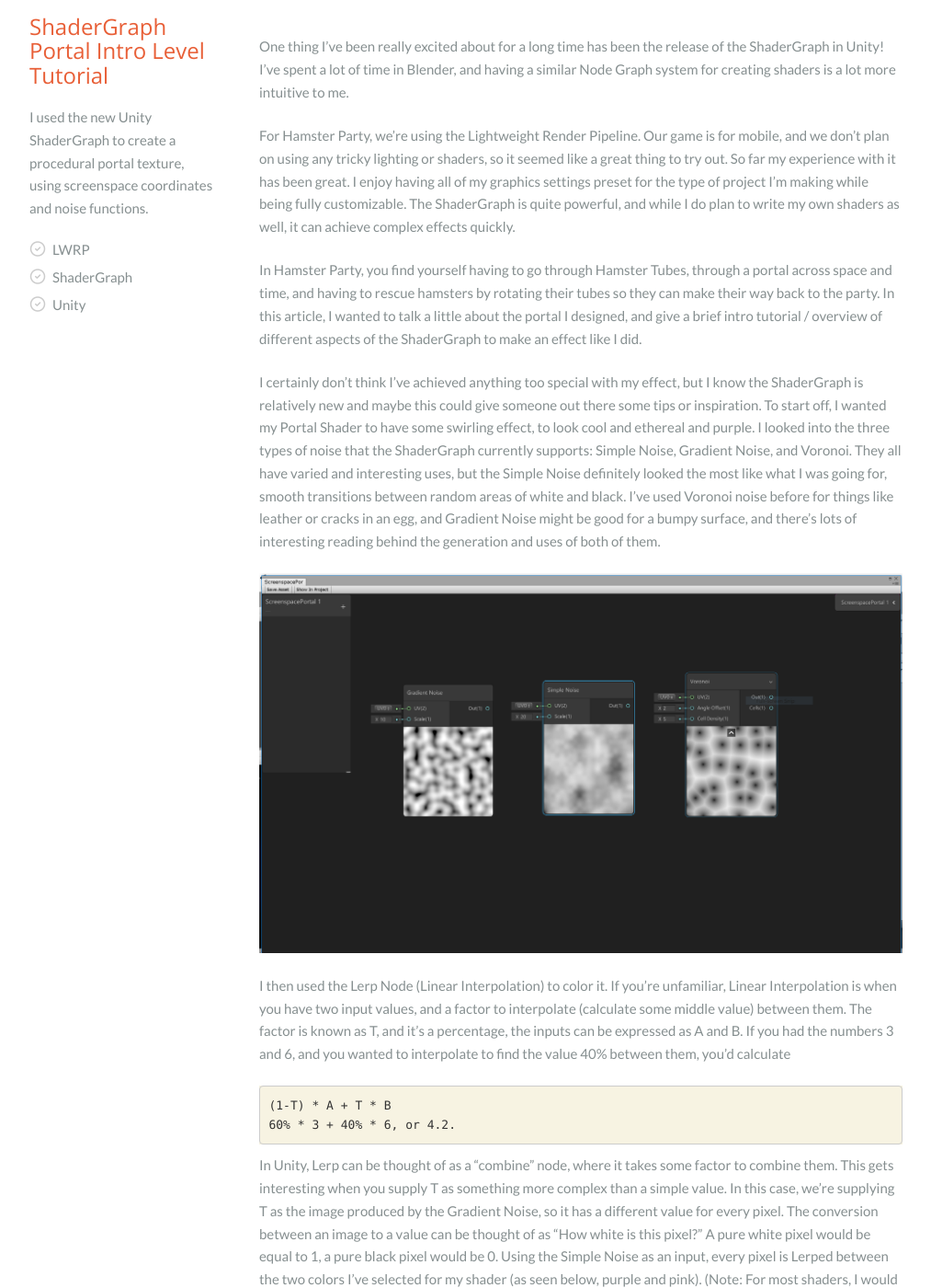
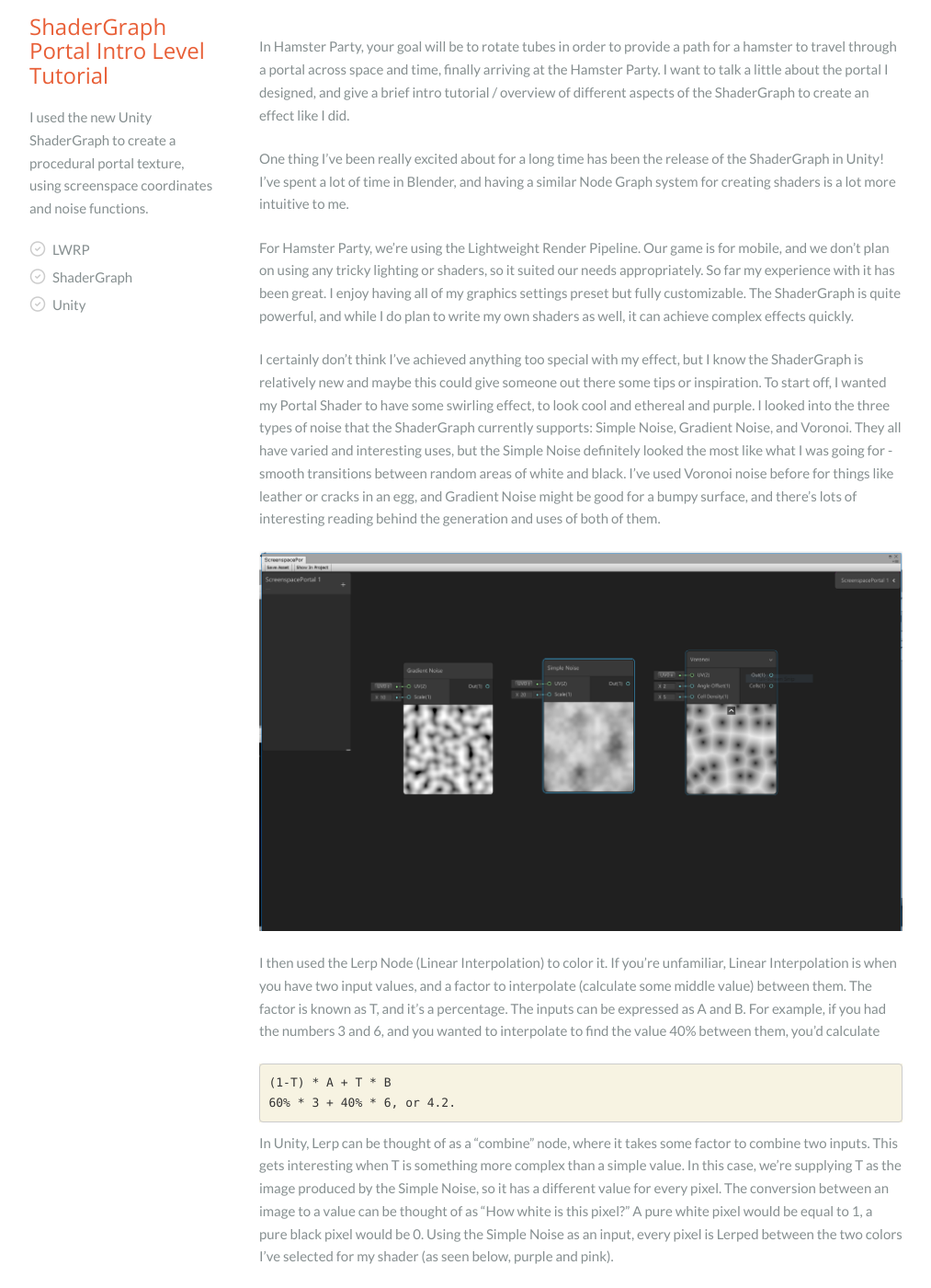
Before and after one commit to GriffinBrodman/WagDogGames.github.io, a Jekyll site: the page built from _posts/2018-07-15-portal_shader_graph.md, in a window 1280 px wide and 1400 px high, scrolled down 827 px. Shown: the whole window at 92% size, without its empty margins (133-1146 px from the left). Built offline with Jekyll 4.4.1, drawn with Linux system fonts in a browser that asks for light colours; some web fonts are replaced; some of the changed text lies outside the part shown.

Commit message:
corrine changes round 2 of old

````diff
--- a/_posts/2018-07-15-portal_shader_graph.md
+++ b/_posts/2018-07-15-portal_shader_graph.md
@@ -11,46 +11,48 @@
 authorname: Griffin Brodman
 ---
 
+In Hamster Party, your goal will be to rotate tubes in order to provide a path for a hamster to travel through a portal across space and time, finally arriving at the Hamster Party. I want to talk a little about the portal I designed, and give a brief intro tutorial / overview of different aspects of the ShaderGraph to create an effect like I did.
+
 One thing I've been really excited about for a long time has been the release of the ShaderGraph in Unity! I've spent a lot of time in Blender, and having a similar Node Graph system for creating shaders is a lot more intuitive to me.
 
-For Hamster Party, we're using the Lightweight Render Pipeline. Our game is for mobile, and we don't plan on using any tricky lighting or shaders, so it seemed like a great thing to try out. So far my experience with it has been great. I enjoy having all of my graphics settings preset for the type of project I'm making while being fully customizable. The ShaderGraph is quite powerful, and while I do plan to write my own shaders as well, it can achieve complex effects quickly.
+For Hamster Party, we're using the Lightweight Render Pipeline. Our game is for mobile, and we don't plan on using any tricky lighting or shaders, so it suited our needs appropriately. So far my experience with it has been great. I enjoy having all of my graphics settings preset but fully customizable. The ShaderGraph is quite powerful, and while I do plan to write my own shaders as well, it can achieve complex effects quickly.
 
-In Hamster Party, you find yourself having to go through Hamster Tubes, through a portal across space and time, and having to rescue hamsters by rotating their tubes so they can make their way back to the party. In this article, I wanted to talk a little about the portal I designed, and give a brief intro tutorial / overview of different aspects of the ShaderGraph to make an effect like I did.
-
-I certainly don't think I've achieved anything too special with my effect, but I know the ShaderGraph is relatively new and maybe this could give someone out there some tips or inspiration. To start off, I wanted my Portal Shader to have some swirling effect, to look cool and ethereal and purple. I looked into the three types of noise that the ShaderGraph currently supports: Simple Noise, Gradient Noise, and Voronoi. They all have varied and interesting uses, but the Simple Noise definitely looked the most like what I was going for, smooth transitions between random areas of white and black. I've used Voronoi noise before for things like leather or cracks in an egg, and Gradient Noise might be good for a bumpy surface, and there's lots of interesting reading behind the generation and uses of both of them.
+I certainly don't think I've achieved anything too special with my effect, but I know the ShaderGraph is relatively new and maybe this could give someone out there some tips or inspiration. To start off, I wanted my Portal Shader to have some swirling effect, to look cool and ethereal and purple. I looked into the three types of noise that the ShaderGraph currently supports: Simple Noise, Gradient Noise, and Voronoi. They all have varied and interesting uses, but the Simple Noise definitely looked the most like what I was going for - smooth transitions between random areas of white and black. I've used Voronoi noise before for things like leather or cracks in an egg, and Gradient Noise might be good for a bumpy surface, and there's lots of interesting reading behind the generation and uses of both of them.
 
 ![noise image](http://WagDogGames.com/img/2018posts/PortalShader/noise.PNG)
 
-I then used the Lerp Node (Linear Interpolation) to color it. If you're unfamiliar, Linear Interpolation is when you have two input values, and a factor to interpolate (calculate some middle value) between them. The factor is known as T, and it's a percentage, the inputs can be expressed as A and B. If you had the numbers 3 and 6, and you wanted to interpolate to find the value 40% between them, you'd calculate
+I then used the Lerp Node (Linear Interpolation) to color it. If you're unfamiliar, Linear Interpolation is when you have two input values, and a factor to interpolate (calculate some middle value) between them. The factor is known as T, and it's a percentage. The inputs can be expressed as A and B. For example, if you had the numbers 3 and 6, and you wanted to interpolate to find the value 40% between them, you'd calculate
 
 ```
 (1-T) * A + T * B
 60% * 3 + 40% * 6, or 4.2.
 ```
 
-In Unity, Lerp can be thought of as a "combine" node, where it takes some factor to combine them. This gets interesting when you supply T as something more complex than a simple value. In this case, we're supplying T as the image produced by the Gradient Noise, so it has a different value for every pixel. The conversion between an image to a value can be thought of as "How white is this pixel?" A pure white pixel would be equal to 1, a pure black pixel would be 0. Using the Simple Noise as an input, every pixel is Lerped between the two colors I've selected for my shader (as seen below, purple and pink). (Note: For most shaders, I would use an input here so that these colors could be independently set per material, but I wanted to keep things simple for this tutorial. A Unity Material is basically an instance of a shader, so if you have inputs to your shader, different materials could be providing different inputs to the same shader for a different effect.)
+In Unity, Lerp can be thought of as a "combine" node, where it takes some factor to combine two inputs. This gets interesting when T is something more complex than a simple value. In this case, we're supplying T as the image produced by the Simple Noise, so it has a different value for every pixel. The conversion between an image to a value can be thought of as "How white is this pixel?" A pure white pixel would be equal to 1, a pure black pixel would be 0. Using the Simple Noise as an input, every pixel is Lerped between the two colors I've selected for my shader (as seen below, purple and pink).
 
 ![image of colored lerp](http://WagDogGames.com/img/2018posts/PortalShader/lerp.PNG)
 
-Now that I had the color I wanted, I figured that all good portals are swirling and moving. Since I knew I wanted to move my texture, I hooked up the UV input from the Gradient Noise to the Tiling and Offset Node. If you've never heard of a UV, it's the mapping for a mesh to get from 2D inputs to 3D inputs. When people create textures, they're created in 2D, so graphics programs need a way to wrap that 2D image onto the 3D mesh. The name is really cute actually - if an object is made up of vertices with XYZ coordinates, it also has a 2D UV map with the axes U and V. UVs are a big part of working with 3D models, and definitely worth learning about.
+Now that I had color as a baseline, I wanted to tackle the dynamic aspect of the portal: a swirling, churning movement. Since I knew I wanted to move my image, I hooked up the UV input from the Simple Noise to the Tiling and Offset Node. If you've never heard of a UV, it's the mapping for a mesh to get from 2D inputs to 3D inputs. When people create textures, they're created in 2D, so graphics programs need a way to wrap that 2D image onto the 3D mesh. The name is really logical actually - if a 3D object is made up of vertices with XYZ coordinates, it also has an associated 2D UV map with the axes U and V. UVs are a big part of working with 3D models, and are definitely worth learning about.
 
-By passing in a Tiling and Offset Node, I can tile the image (make it repeat), or I can offset (move or shift) the image. By continually moving the offset, I can make it look like the portal has some swirling magical energies. In order to get my desired effect of continual swirling, I needed to use time as my input. I split time into two multiply Nodes, and then combined them. This way, I could control the speed at which the portal moves up/down and left/right independently, (along the U and V axes).
+By passing a Tiling and Offset Node to the Simple Noise as an input, I can tile the image (make it repeat), and I can offset the image (move or shift it). By continually increasing the offset, I can create the impression that the Portal has a swirling magical energy. In order to get my desired effect, I needed to use time as my modifier of the offset. I split time into two Multiply Nodes to achieve separate movement speeds along the U and V axes (left/right and up/down).
 
 ![gif of portal](http://WagDogGames.com/img/2018posts/PortalShader/movement.gif)
 
-For this portal shader, I wanted to make it look like a tear in space. Immediately I knew I wanted a shader in terms of screen space, where the color of a pixel is determined by its position on the screen. In a shader in terms of object space, color determined by the pixel's position on the object. A good, simplified illustration is if you had a sphere with some design, and you rotated the sphere, if the shader was in terms of Object Space, the image would rotate with the object. If the shader was in terms of Screen Space, the image would not change at all. I like to think of it as if you had an image behind your screen, the mesh that you put your shader on is like a hole in the screen. For more about shaders and different spaces, I highly recommend "Makin' Stuff Look Good" and his [series on Shaders](https://www.youtube.com/watch?v=T-HXmQAMhG0).
+I wanted to make the Portal Shader appear to be a tear in space. Immediately I knew I wanted the shader to be in terms of screen space, as opposed to the standard object space. In object space, the color of a point on an object is linked to the position of that point on that object. Basically, if you put a design on an object, and you rotated the object, you'd see the design rotate in equal measure. In screen space, however, the color of a point on an object is determined by its position on the screen. If you rotated an object with respect to the screen, the design would remain fixed on the screen despite the movement of the object. Imagine that the object is essentially a hole in your screen, through which you see the design plastered on the screen, immovable. For more about shaders and different spaces, I highly recommend "Makin' Stuff Look Good" and his [series on Shaders](https://www.youtube.com/watch?v=T-HXmQAMhG0).
 
 
-To accomplish this, I added a Screen Position Node, and used it as an input to the Tiling and Offset Node. You can see the effect of this below, when I applied the shader to a model I threw together.
+To accomplish the screen space effect, I added a Screen Position Node as an input to the Tiling and Offset Node. You can see the combined effect of these components of the Portal Shader below, when I applied the shader to a model I threw together.
 
 ![gif of screenspace portal](http://WagDogGames.com/img/2018posts/PortalShader/before.gif)
 
-This was pretty good, but I thought I could do better. I wasn't happy with two things - I wanted my portal to look like there were more layers moving inside it, to give it more depth, and I didn't love how the portal was being lit, because lighting was making the swirling effect hard to see.
+I was happy with these results, but I wanted to refine the effect further. I wasn't happy with two things - I wanted my portal to look like there were more layers moving inside of it (for the sake of depth), and I didn't love how the portal was being lit (current lighting was making the swirling effect hard to see).
 
-In the ShaderGraph, there are two types of Master Shaders that you can work with, PBR and Unlit. At first, I was using the PBR Master Shader (PBR standing for Physically Based Rendering). This is a workflow for making physically accurate materials, giving you the ability to adjust things like smoothness, metalness, etc. It's a great feature and it can make some amazingly realistic looking materials. However, I didn't like that the lighting in my scene had an visual effect on this portal, it made it hard to see the swirling, and it seemed like portals would make their own light. I decided to use the Unlit Master shader instead, meaning my portal would not interact with lighting in the scene. With some Emission (glow) on a separate material on the rim of the portal, and enabling some post processing bloom, I began to get satisfied with how the portal was looking.
+To address adding a second moving layer, I added two more colors, another Lerp Node to combine them, different time multipliers so it would look like a different layer moving at a different speed, and then a final Lerp Node to combine both of my colored Lerps. That was a little more complex, and I'm not going to walk through that step by step in this tutorial.
 
-To address adding a second moving layer, at a high level, I added two more colors, another Lerp Node to combine them, different time multipliers so it would look like a different layer, and then a final Lerp Node to combine both of my colored Lerps. That was a little more complex, and I'm not going to walk through that step by step in this tutorial. Below is my finished result.
+To address the lighting issue, I took a look at the Master Shader I was using. In the ShaderGraph, there are two types of Master Shaders that you can work with: PBR and Unlit. At first, I was using the PBR Master Shader (Physically Based Rendering). This is a workflow for making physically accurate materials, giving you the ability to adjust things like smoothness, metalness, etc. It's a great feature and it can make some amazingly realistic looking materials that interact with light in a way that replicates real world objects. However, I didn't like that the lighting in my scene had a visual effect on this portal; it made it hard to see the swirling, and conceptually I imagined that portals would make their own light. I decided to use the Unlit Master Shader instead, meaning my portal would not interact with the lighting of the scene.
+
+I added some Emission (glow) on a separate material on the rim of the portal, as well as some post processing bloom. With these finishing touches, I began to be satisfied with how the portal was looking. Below is my finished result.
 
 ![gif of finished portal](http://WagDogGames.com/img/2018posts/PortalShader/after.gif)
 
-That's about it! I'm not a professional artist or game developer, so take this with a grain of salt. This is still a basic effect, but I hope this helps. If you have any questions, or just want to show off your really cool portal shader, feel free to tweet us at [@WagDogGames](https://twitter.com/WagDogGames), or send an email. The ShaderGraph is a very powerful tool, and I hope you get inspired to make something cool!
+That's about it! I'm not a professional artist or game developer, so take this with a grain of salt. This is a pretty simple effect, but I hope this helps. If you have any questions, or just want to show off your really cool portal shader, feel free to tweet us at [@WagDogGames](https://twitter.com/WagDogGames), or send an email. The ShaderGraph is a very powerful tool, and I hope you get inspired to make something cool!
````
